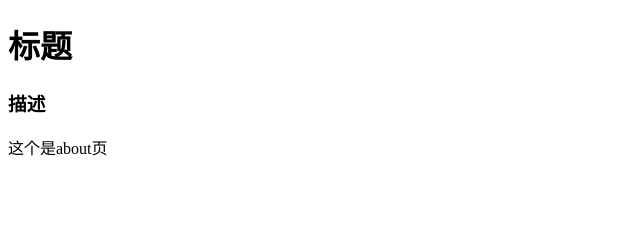
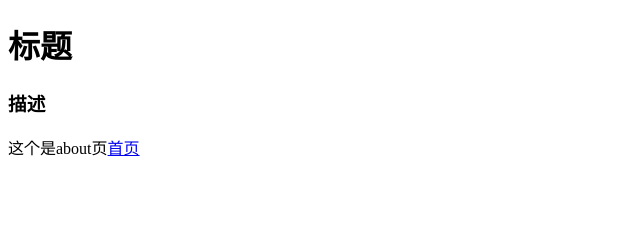
Before and after one commit to weijingbbb/Udemy-Nuxt3, a Nuxt app in the folder chapter/demo-1/: page /about in a window 1280 px wide. Shown: the top 225 px of the page, without its empty margins (0-640 px from the left). Built offline with nearby package versions, Linux system fonts and the light colour scheme.

Commit message:
chapter-3 32 NuxtLink组件会智能化预加载视图内的页面

```diff
--- a/chapter/demo-1/pages/about.vue
+++ b/chapter/demo-1/pages/about.vue
@@ -1,5 +1,5 @@
 <template>
-    <div>这个是about页</div>
+    <div>这个是about页<NuxtLink to="/">首页</NuxtLink></div>
 </template>
 
 <script setup>
--- a/chapter/demo-1/pages/index.vue
+++ b/chapter/demo-1/pages/index.vue
@@ -1,6 +1,7 @@
 <template>
     <div>
         这个是首页
+        <NuxtLink to="/about">about页</NuxtLink>
     </div>
 </template>
 
```
